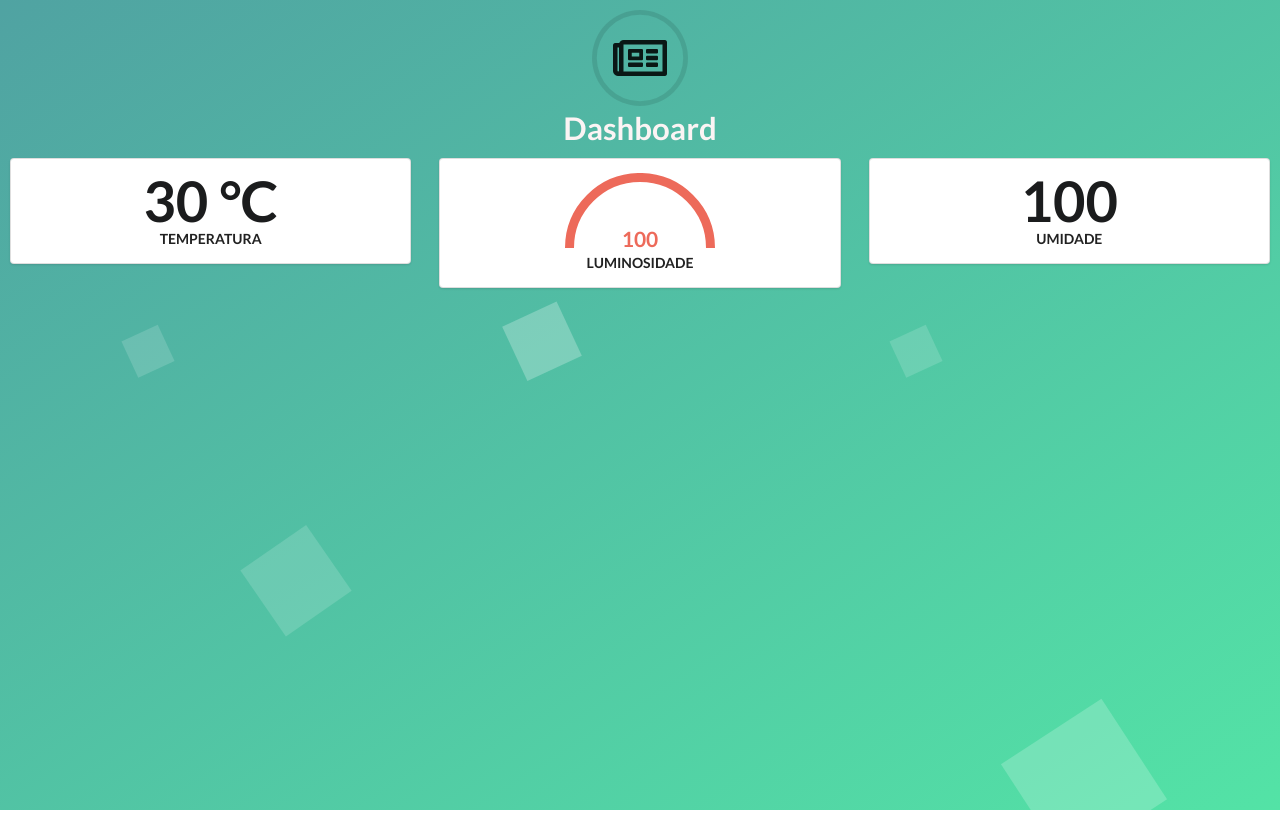
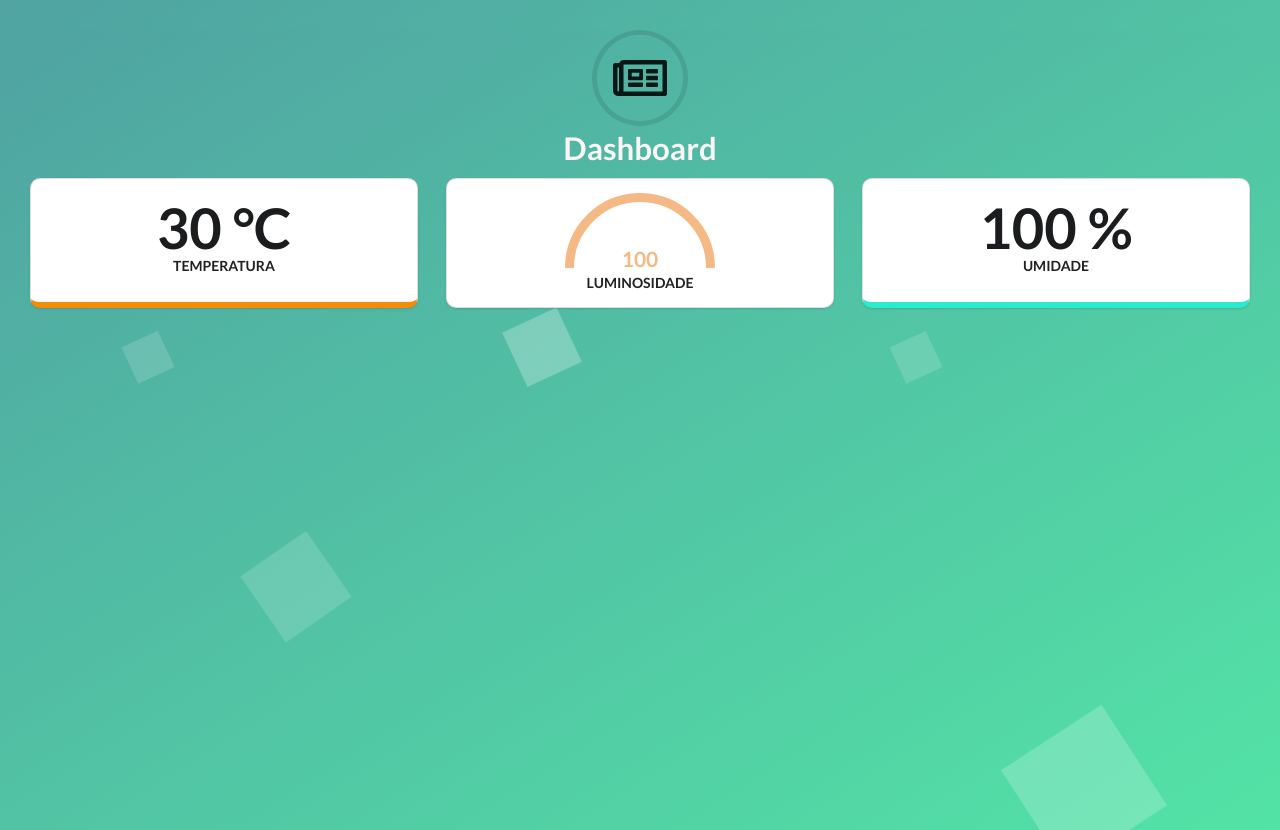
Before and after one commit to joaopinacio/dasboardBroker, a plain HTML site: page index.html in a window 1280 px wide. Drawn offline with nearby package versions, Linux system fonts and the light colour scheme.

Commit message:
Implementacao de animacoes nas bordas dos cards de Umidade e Temperatura

```diff
--- a/index.html
+++ b/index.html
@@ -26,7 +26,7 @@
         </ul>
     </div>
 
-    <div style="margin: 10px;">
+    <div style="margin: 30px;">
         <h2 class="ui center aligned icon header">
             <i class="circular newspaper outline icon"></i>
             <span style="color: #fbf4f4;font-size: 1.3em;">Dashboard</span>
@@ -34,11 +34,11 @@
 
         <div class="ui equal width grid">
             <div class="column">
-                <div class="ui segment alignAll">
-                    <div class="ui statistic">
-                        <div class="value">
-                            <span class="font-text" id="tempValue">0</span>
-                            <span class="font-text" > °C</span>
+                <div class="ui segment alignAll" style="height: 100%;border-bottom: 6px solid #2BEAD0;border-radius: 10px;">
+                    <div class="ui statistic" style="margin: 7px auto !important;">
+                        <div class="font-text value">
+                            <span id="tempValue">0</span>
+                            <span> °C</span>
                         </div>
                         <div class="label">
                             Temperatura
@@ -47,7 +47,7 @@
                 </div>
             </div>
             <div class="column">
-                <div class="ui segment alignAll">
+                <div class="ui segment alignAll" style="border-radius: 10px;">
                     <div class="ui statistic">
                         <div class="value">
                             <div class="progressBar" id="progressBar"></div>
@@ -59,10 +59,11 @@
                 </div>
             </div>
             <div class="column">
-                <div class="ui segment alignAll">
-                    <div class="ui statistic">
-                        <div class="font-text value" id="umidValue">
-                            0
+                <div class="ui segment alignAll" style="height: 100%;border-bottom: 6px solid #CECECE;border-radius: 10px;">
+                    <div class="ui statistic" style="margin: 7px auto !important;">
+                        <div class="font-text value">
+                            <span id="umidValue">0</span>
+                            <span>%</span>
                         </div>
                         <div class="label">
                             Umidade
--- a/index.js
+++ b/index.js
@@ -16,8 +16,7 @@ $( document ).ready(function() {
         // from: {color: '#FFEA82'},
         // to: {color: '#ED6A5A'},
         from: {color: '#717070'},
-        to: {color: '#ED6A5A'},
-        // Set default step function for all animate calls
+        to: {color: '#F5B985'},
         step: (state, bar) => {
           bar.path.setAttribute('stroke', state.color);
           var value = Math.round(bar.value() * 100);
@@ -41,19 +40,33 @@ $( document ).ready(function() {
         from: +$('#tempValue').html(),
         to: 30,
         speed: 2000,
-        refreshInterval: 60,
+        refreshInterval: 50,
         onComplete: function(value) {
-            console.debug(this);
+          var segment = $(this).parent().parent().parent(); // Get the temp segment (card)
+          if(value > 25){
+            $(segment).addClass('high-color-temp');
+            $(segment).removeClass('low-color-temp');
+          }else{
+            $(segment).removeClass('high-color-temp');
+            $(segment).addClass('low-color-temp');
+          }
         }
     });
 
     $('#umidValue').countTo({
-        from: +$('#tempValue').html(),
+        from: +$('#umidValue').html(),
         to: 100,
         speed: 2000,
         refreshInterval: 60,
         onComplete: function(value) {
-            console.debug(this);
+          var segment = $(this).parent().parent().parent(); // Get the temp segment (card)
+          if(value >= 50){
+            $(segment).addClass('high-color-umid');
+            $(segment).removeClass('low-color-umid');
+          }else{
+            $(segment).removeClass('high-color-umid');
+            $(segment).addClass('low-color-umid');
+          }
         }
     });
 
--- a/style.css
+++ b/style.css
@@ -38,6 +38,32 @@ body{
     height: 100%;
     overflow: hidden;
   }
+
+  .high-color-temp{
+    -webkit-animation: color-temp-high 2s ease-in;
+    animation: color-temp-high 2s ease-in;
+    animation-fill-mode: forwards;
+  }
+
+  .low-color-temp{
+    -webkit-animation: color-temp-low 2s ease-in;
+    animation: color-temp-low 2s ease-in;
+    animation-fill-mode: forwards;
+  }
+
+  .high-color-umid{
+    -webkit-animation: color-umid-high 2s ease-in;
+    animation: color-umid-high 2s ease-in;
+    animation-fill-mode: forwards;
+  }
+
+  .low-color-umid{
+    -webkit-animation: color-umid-low 2s ease-in;
+    animation: color-umid-low 2s ease-in;
+    animation-fill-mode: forwards;
+  }
+
+  color-umid-high
 
   .bg-bubbles {
     position: absolute;
@@ -149,3 +175,39 @@ body{
                 transform: translateY(-1500px) rotate(600deg);
     }
   }
+
+  @keyframes color-temp-high {
+    from {
+      border-bottom: 6px solid #2BEAD0;
+    }
+    to {
+      border-bottom: 6px solid #F58C08;
+    }
+  }
+
+  @keyframes color-temp-low {
+    from {
+      border-bottom: 6px solid #F58C08;
+    }
+    to {
+      border-bottom: 6px solid #2BEAD0;
+    }
+  }
+
+  @keyframes color-umid-high {
+    from {
+      border-bottom: 6px solid #CECECE;
+    }
+    to {
+      border-bottom: 6px solid #2BEAD0;
+    }
+  }
+
+  @keyframes color-umid-low {
+    from {
+      border-bottom: 6px solid #2BEAD0;
+    }
+    to {
+      border-bottom: 6px solid #CECECE;
+    }
+  }
```
